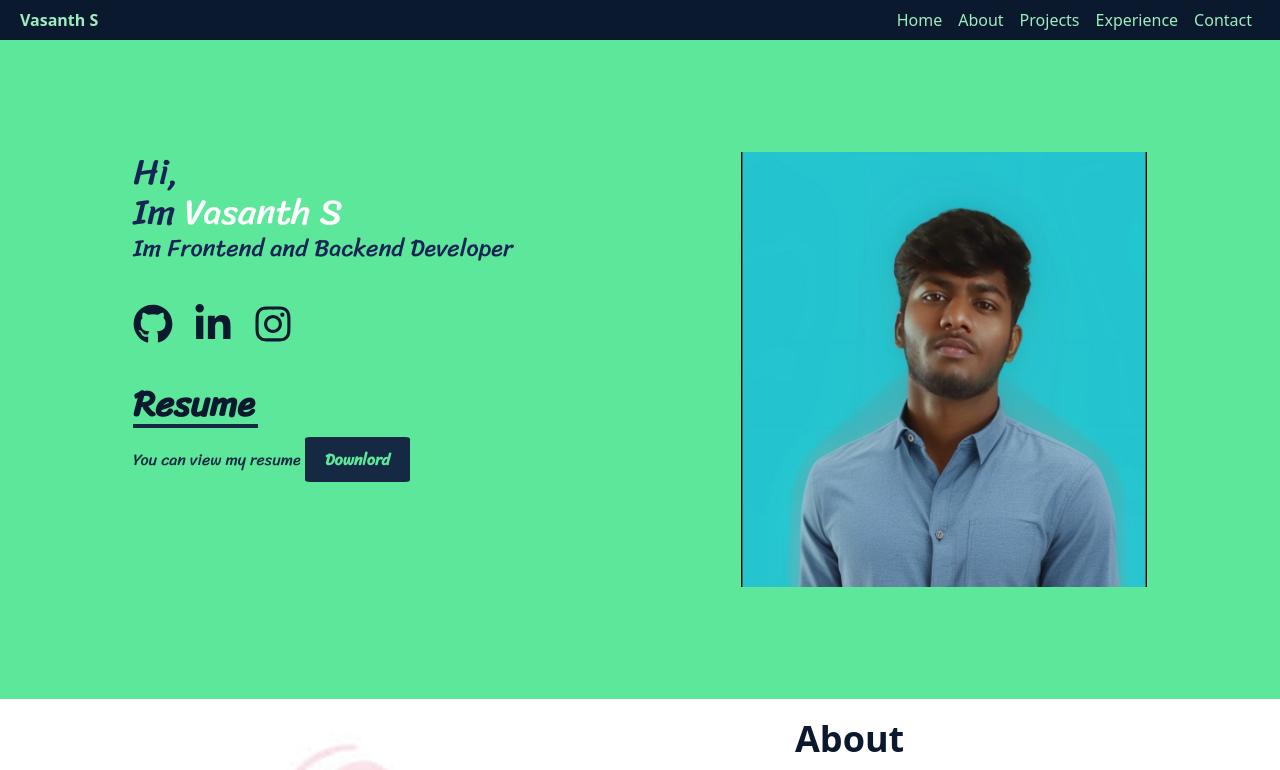
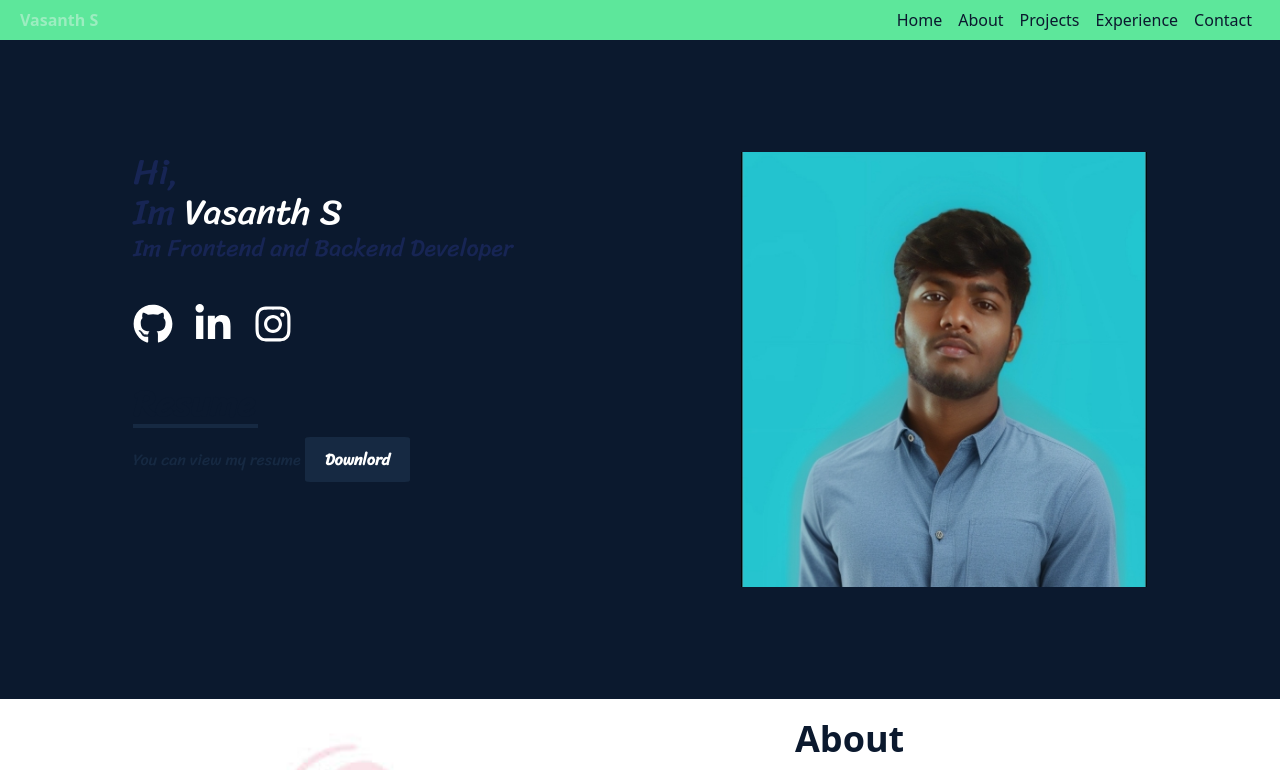
Before and after one commit to vasanthselva/react-portfolio, a React (Create React App) app: page / in a window 1280 px wide. Shown: the top 770 px of the page. Built offline with nearby package versions, Linux system fonts and the light colour scheme.

Commit message:
Update App.css

```diff
--- a/src/App.css
+++ b/src/App.css
@@ -6,7 +6,7 @@ header ul li{
     @apply px-2;
 }
 .bg-icon{
-    color: rgb(11, 25, 46);
+    color: white;
     .links i:hover {
         color: rgb(52, 255, 215);
         transform: translateY(-5px);
@@ -18,7 +18,7 @@ header ul li{
       }
 
       a:hover {
-        color: white;
+        color: rgb(32, 96, 179);
       }
 
       .links a {
@@ -50,15 +50,28 @@ header ul li{
 
 .bg-primary{
 
-    background-color: rgb(11, 25, 46);
-    color: rgb(156, 237, 192);
+    background-color: rgb(93, 231, 155);
+    color: rgb(11, 25, 46);
     box-shadow: 0 0 15px #058bf9;
 }
 .bg-name{
     color: rgb(156, 237, 192);
 }
 .bg-secondary{
-    background-color: rgb(93, 231, 155);
+    background-color: rgb(11, 25, 46);
+}
+.bg-forth{
+  background-color: rgb(11, 25, 46);
+    color: #5de79b;
+    box-shadow: 0 0 15px #058bf9;
+}
+.bg-fifth{
+  background-color: rgb(25, 25, 26);
+    box-shadow: 0 0 15px rgb(119, 123, 126);
+}
+.bg-sixth{
+  background-color: rgb(97, 101, 104);
+    box-shadow: 0 0 15px rgb(119, 123, 126);
 }
 .mobile-nav{
     @apply fixed top-10 left-0 w-full h-1/3;
@@ -75,11 +88,11 @@ header ul li{
 .bg-third{
 
   background-color: rgb(22, 41, 66);
-  color: rgb(93, 231, 155);
+  color: white;
   border-radius: 5%;
 }
 .btn{
-  @apply bg-third px-5 py-2 font-bold hover:border-2 border-white
+  @apply bg-third px-5 py-2 font-bold hover:border-2 border-[#058bf9]
 }
 html{
 scroll-behavior: smooth;
```
